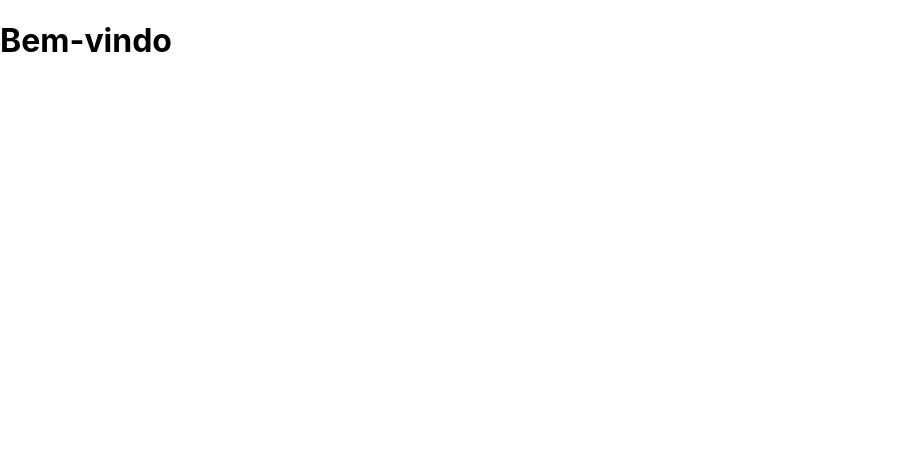
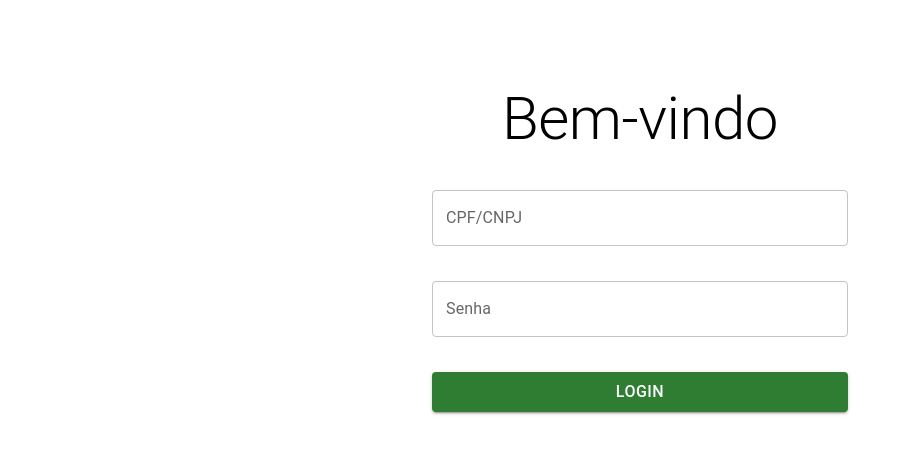
Before and after one commit to brgermano/green-bridge-web, a React (Create React App) app: page / in a window 1280 px wide. Shown: the top 454 px of the page, without its empty margins (0-910 px from the left). Built offline with nearby package versions, Linux system fonts and the light colour scheme.

Commit message:
Add view for login page

```diff
--- a/src/pages/Login/index.js
+++ b/src/pages/Login/index.js
@@ -1,14 +1,84 @@
 import React from 'react'
-//import TextField from '@mui/material/TextField';
+import { ThemeProvider, createTheme } from '@mui/material/styles';
+import TextField from '@mui/material/TextField';
+import Button from '@mui/material/Button'
+import Grid from '@mui/material/Grid';
+import Typography from '@mui/material/Typography';
 
+const theme = createTheme({
+  components: {
+    // Name of the component
+    MuiTypography: {
+      styleOverrides: {
+        root: {
+          marginTop: '20%',
+        }
+      }
+    },
+    MuiButton: {
+      styleOverrides: {
+        // Name of the slot
+        root: {
+          // Some CSS
+          fontSize: '1rem',
+          marginTop: '35px',
+        },
+      },
+    },
+    MuiTextField: {
+      styleOverrides: {
+        root: {
+          marginTop: '35px',
+        }
+      }
+    }
+  },
+});
 
 function Login() {
   return (
-    <>
-      <h1>Bem-vindo</h1>
-      {//<TextField id="outlined-basic" label="Outlined" variant="outlined" />
-}
-    </>
+    <ThemeProvider theme={theme}>
+      <Grid
+        container
+        direction="row"
+        justifyContent="center"
+        alignItems="center"
+        spacing={2}
+      >
+        <Grid item xs={4}>
+          <Grid item xs={12}>
+            <Typography variant="h2" align="center" component="h2">
+              Bem-vindo
+            </Typography>
+          </Grid>
+
+          <Grid item xs={12}>
+            <TextField
+              id="outlined-email"
+              label="CPF/CNPJ"
+              variant="outlined"
+              fullWidth
+            />
+          </Grid>
+
+          <Grid item xs={12}>
+            <TextField
+              id="outlined-password"
+              label="Senha"
+              variant="outlined"
+              type="password"
+              fullWidth
+            />
+          </Grid>
+
+          <Grid item xs={12}>
+            <Button variant="contained" color="success" fullWidth>
+              Login
+            </Button>
+          </Grid>
+        </Grid>
+      </Grid>
+    </ThemeProvider>
   )
 }
 
```
